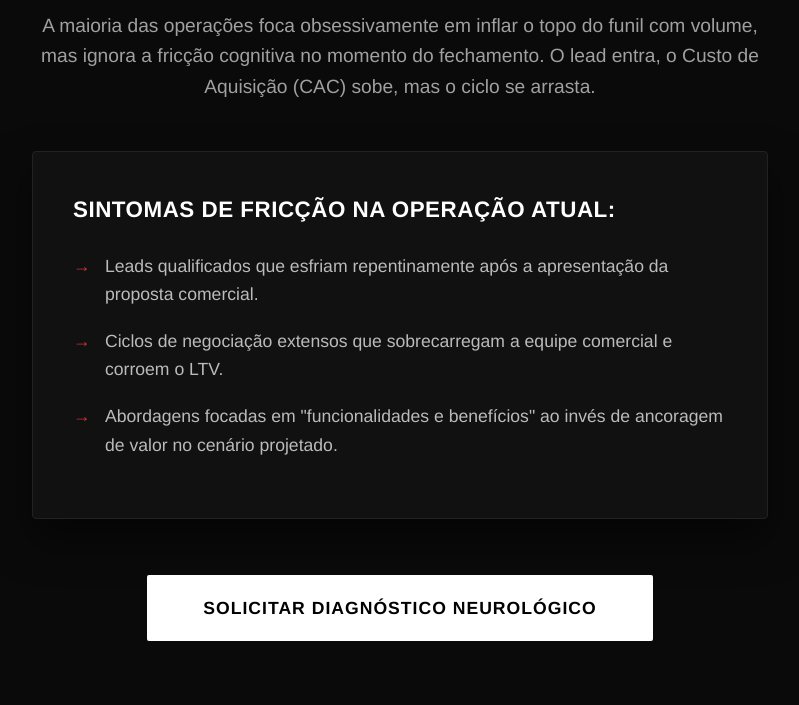
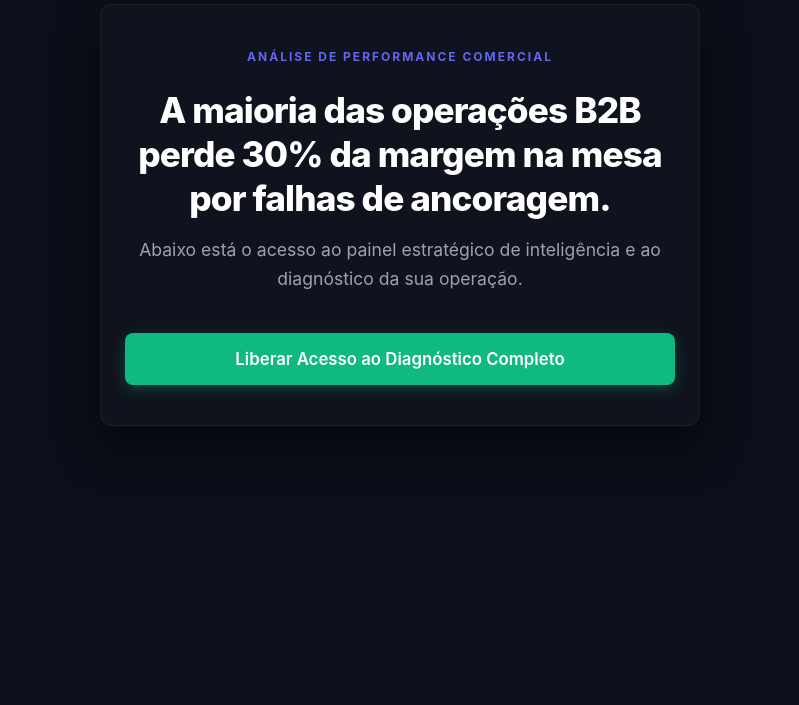
Before and after one commit to felipenaumann-sudo/roteador-iscas, a plain HTML site: page index.html in a window 1280 px wide. Shown: the part 185-890 px from the top of the page, without its empty margins (240-1039 px from the left). After the commit the page ends 800 px from the top, so only its background shows below. Drawn offline with Linux system fonts and the light colour scheme.

Commit message:
Update index.html

```diff
--- a/index.html
+++ b/index.html
@@ -5,142 +5,101 @@
     <meta name="viewport" content="width=device-width, initial-scale=1.0">
     <title>Diagnóstico de Operação Comercial</title>
     <style>
-        /* CSS Reset e Direcionamento Estético Industrial / Full-Frame Style */
         * {
             margin: 0;
             padding: 0;
             box-sizing: border-box;
-            font-family: 'Helvetica Neue', Arial, sans-serif;
+            font-family: -apple-system, BlinkMacSystemFont, "Segoe UI", Roboto, Helvetica, Arial, sans-serif;
         }
 
         body {
-            background-color: #0a0a0a;
-            color: #f5f5f5;
-            line-height: 1.6;
+            background-color: #0B0F19; /* Fundo escuro premium */
+            color: #F3F4F6;
             display: flex;
+            justify-content: center;
             align-items: center;
-            justify-content: center;
             min-height: 100vh;
+            padding: 24px;
         }
 
         .container {
-            max-width: 800px;
-            margin: 0 auto;
-            padding: 4rem 2rem;
+            max-width: 600px;
+            width: 100%;
             text-align: center;
+            padding: 40px 24px;
+            border-radius: 12px;
+            background: rgba(255, 255, 255, 0.02);
+            border: 1px solid rgba(255, 255, 255, 0.05);
+            box-shadow: 0 20px 40px rgba(0, 0, 0, 0.5);
         }
 
-        /* Tipografia de Alto Impacto */
-        h1 {
-            font-size: 2.8rem;
+        .tag {
+            display: inline-block;
+            font-size: 0.75rem;
+            text-transform: uppercase;
+            letter-spacing: 2px;
+            color: #6366F1; /* Azul/Roxo tecnológico sutil */
             font-weight: 700;
-            margin-bottom: 1.5rem;
-            color: #ffffff;
-            letter-spacing: -1px;
-            line-height: 1.2;
+            margin-bottom: 24px;
         }
 
-        .highlight {
-            color: #d32f2f; /* Vermelho Alerta - Foco no Ponto de Dor */
+        h1 {
+            font-size: 2.2rem;
+            font-weight: 800;
+            line-height: 1.25;
+            letter-spacing: -0.025em;
+            color: #FFFFFF;
+            margin-bottom: 16px;
         }
 
-        p.subtexto {
-            font-size: 1.2rem;
-            color: #a0a0a0;
-            margin-bottom: 3rem;
-            font-weight: 300;
+        p {
+            font-size: 1.1rem;
+            color: #9CA3AF;
+            line-height: 1.6;
+            margin-bottom: 40px;
         }
 
-        /* A Estrutura de Gap Selling (Cenário Atual vs Cenário Ideal) */
-        .gap-box {
-            background: #111111;
-            border: 1px solid #222222;
-            padding: 2.5rem;
-            border-radius: 4px;
-            margin-bottom: 3.5rem;
-            text-align: left;
-            box-shadow: 0 20px 40px rgba(0,0,0,0.5);
+        .btn-whatsapp {
+            display: inline-flex;
+            align-items: center;
+            justify-content: center;
+            background-color: #10B981; /* Verde esmeralda de conversão */
+            color: #FFFFFF;
+            text-decoration: none;
+            padding: 16px 32px;
+            font-size: 1.05rem;
+            font-weight: 600;
+            border-radius: 8px;
+            transition: all 0.2s ease;
+            box-shadow: 0 4px 14px rgba(16, 185, 129, 0.3);
+            width: 100%;
         }
 
-        .gap-box h2 {
-            font-size: 1.4rem;
-            margin-bottom: 1.5rem;
-            color: #ffffff;
-            letter-spacing: 0.5px;
-            text-transform: uppercase;
-            font-weight: 600;
+        .btn-whatsapp:hover {
+            background-color: #059669;
+            transform: translateY(-2px);
+            box-shadow: 0 6px 20px rgba(16, 185, 129, 0.4);
         }
 
-        .gap-box ul {
-            list-style: none;
-        }
-
-        .gap-box li {
-            margin-bottom: 1.2rem;
-            padding-left: 2rem;
-            position: relative;
-            color: #bbbbbb;
-            font-size: 1.1rem;
-        }
-
-        /* Indicador de Fricção */
-        .gap-box li::before {
-            content: '→';
-            position: absolute;
-            left: 0;
-            color: #d32f2f;
-            font-weight: bold;
-        }
-
-        /* Botão de Chamada para Ação (CTA) Cinematográfico */
-        .cta-button {
-            display: inline-block;
-            background-color: #ffffff;
-            color: #000000;
-            padding: 1.2rem 3.5rem;
-            font-size: 1.1rem;
-            font-weight: bold;
-            text-decoration: none;
-            border-radius: 2px;
-            transition: all 0.3s cubic-bezier(0.16, 1, 0.3, 1);
-            text-transform: uppercase;
-            letter-spacing: 1px;
-        }
-
-        .cta-button:hover {
-            background-color: #d32f2f;
-            color: #ffffff;
-            transform: translateY(-2px);
-            box-shadow: 0 15px 30px rgba(211, 47, 47, 0.25);
-        }
-
-        /* Responsividade para Telas Menores (Mobile First) */
-        @media (max-width: 600px) {
-            h1 { font-size: 2.1rem; }
-            p.subtexto { font-size: 1.05rem; }
-            .gap-box { padding: 1.5rem; }
-            .cta-button { width: 100%; padding: 1.2rem 1rem; }
+        @media (max-width: 480px) {
+            h1 { font-size: 1.8rem; }
+            p { font-size: 1rem; }
         }
     </style>
 </head>
 <body>
 
     <div class="container">
-        <h1>O gargalo silencioso que está <span class="highlight">drenando a sua margem.</span></h1>
+        <span class="tag">Análise de Performance Comercial</span>
 
-        <p class="subtexto">A maioria das operações foca obsessivamente em inflar o topo do funil com volume, mas ignora a fricção cognitiva no momento do fechamento. O lead entra, o Custo de Aquisição (CAC) sobe, mas o ciclo se arrasta.</p>
+        <h1>A maioria das operações B2B perde 30% da margem na mesa por falhas de ancoragem.</h1>
 
-        <div class="gap-box">
-            <h2>Sintomas de Fricção na Operação Atual:</h2>
-            <ul>
-                <li>Leads qualificados que esfriam repentinamente após a apresentação da proposta comercial.</li>
-                <li>Ciclos de negociação extensos que sobrecarregam a equipe comercial e corroem o LTV.</li>
-                <li>Abordagens focadas em "funcionalidades e benefícios" ao invés de ancoragem de valor no cenário projetado.</li>
-            </ul>
-        </div>
+        <p>Abaixo está o acesso ao painel estratégico de inteligência e ao diagnóstico da sua operação.</p>
 
-        <a href="https://wa.me/5571992812316?text=Tenho%20interesse%20em%20mapear%20o%20gargalo%20da%20minha%20operação" class="cta-button" target="_blank">
-            Solicitar Diagnóstico Neurológico
+        <a href="https://api.whatsapp.com/send?phone=55XXXXXXXXXXX&text=Quero%20liberar%20o%20acesso%20ao%20diagnóstico%20da%20minha%20operação"
+           target="_blank"
+           class="btn-whatsapp">
+            Liberar Acesso ao Diagnóstico Completo
         </a>
     </div>
 
```
